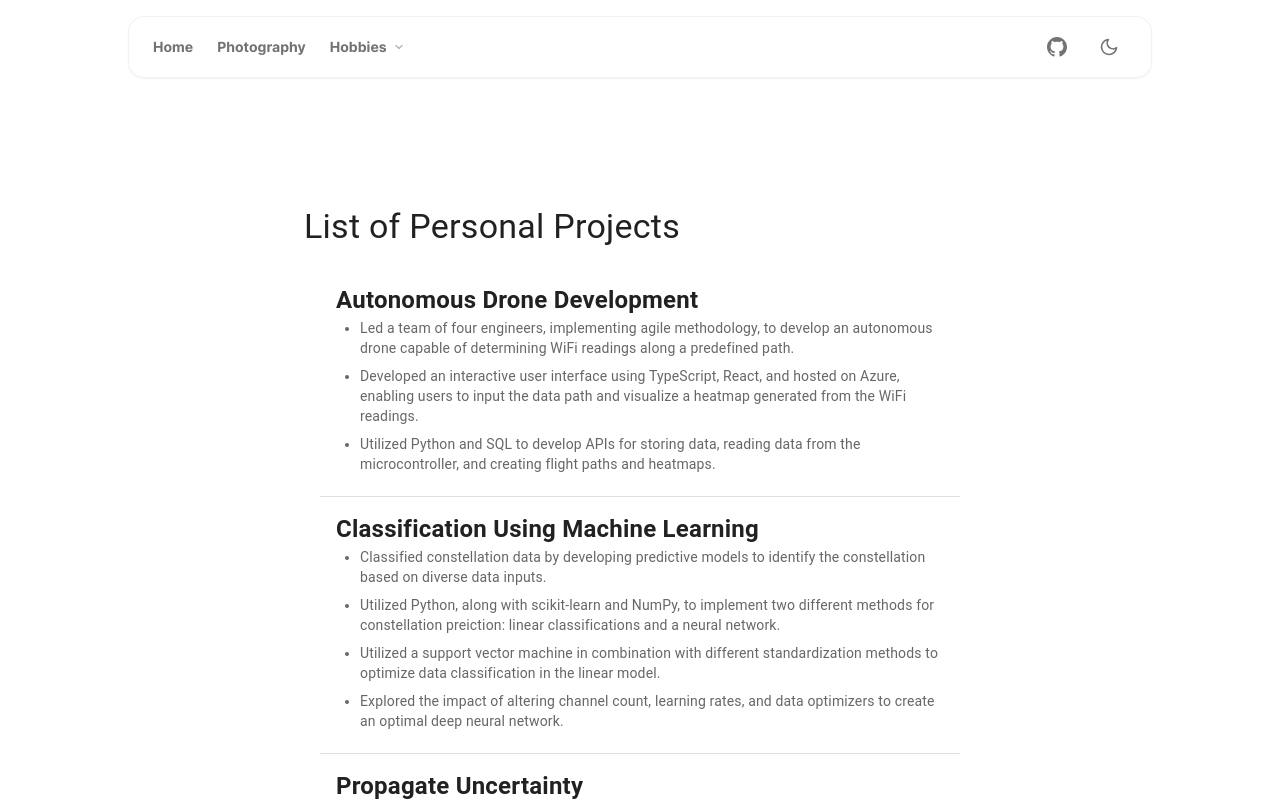
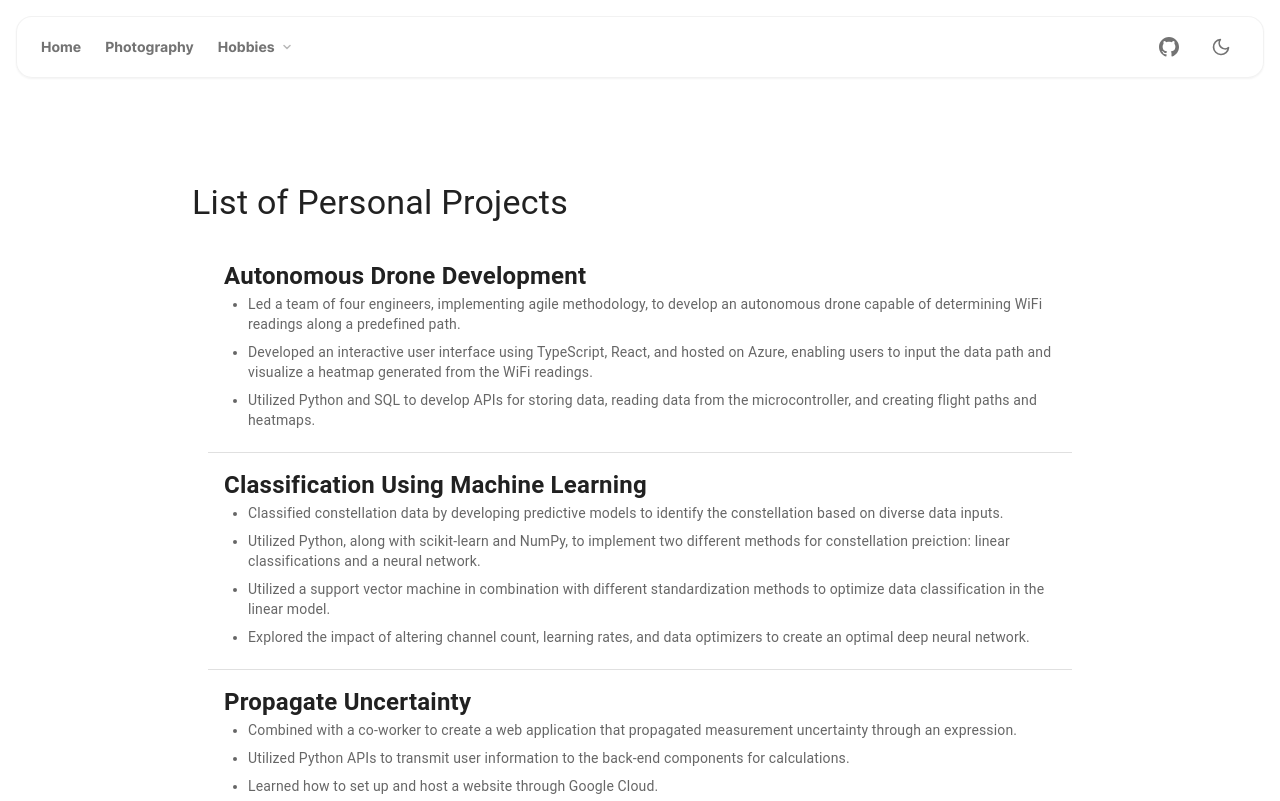
Before and after one commit to carson375/parker-carson, a Next.js app: page /projects in a window 1280 px wide. Shown: the top 801 px of the page. Built offline with nearby package versions, Linux system fonts and the light colour scheme.

Commit message:
Some adjustments to styling

```diff
--- a/components/Container/Container.tsx
+++ b/components/Container/Container.tsx
@@ -67,7 +67,7 @@ export default function Container(props: any) {
 
         {!hideNav && (
           <>
-            <nav className='sticky top-4 z-[9999] w-[calc(100%-2rem)] max-w-5xl mx-auto flex justify-between items-center px-4 md:px-6 py-3 rounded-2xl bg-white/70 dark:bg-gray-900/70 backdrop-blur-xl border border-gray-200/50 dark:border-gray-800/50 shadow-sm'>
+            <nav className='sticky top-4 z-[9999] w-[calc(100%-2rem)] max-w-[1400px] mx-auto flex justify-between items-center px-4 md:px-6 py-3 rounded-2xl bg-white/70 dark:bg-gray-900/70 backdrop-blur-xl border border-gray-200/50 dark:border-gray-800/50 shadow-sm'>
               {/* Desktop Navigation */}
               <div className='hidden md:flex flex-row items-center gap-6'>
                 <Link
@@ -286,10 +286,12 @@ export default function Container(props: any) {
         <main
           className={cn(
             !clean &&
-              'px-4 mt-12 mx-auto max-w-2xl flex flex-col justify-center gap-12 divide-y divide-gray-200 dark:divide-gray-900 rounded-lg py-12 md:py-24',
+              'px-4 mt-6 mx-auto flex flex-col justify-center gap-12 divide-y divide-gray-200 dark:divide-gray-900 rounded-lg py-6 md:py-12',
+            !clean && (fullWidth ? 'max-w-[1600px]' : 'max-w-2xl md:max-w-5xl lg:max-w-6xl xl:max-w-[1400px]'),
             clean && 'w-full mx-auto'
           )}
         >
+
           <div>{children}</div>
           <footer>
             <Footer />
--- a/pages/hobbies/golfing.tsx
+++ b/pages/hobbies/golfing.tsx
@@ -304,9 +304,9 @@ export default function Golfing() {
 
   return (
     <Container fullWidth={true}>
-      <div className='flex flex-col items-center justify-center space-y-12 py-8 md:py-16'>
+      <div className='flex flex-col items-center justify-center space-y-12 py-4 md:py-8'>
         {/* Hero Section */}
-        <div className='flex flex-col items-center text-center space-y-6 md:space-y-8 px-4 max-w-2xl mx-auto'>
+        <div className='flex flex-col items-center text-center space-y-6 md:space-y-8 px-4 max-w-4xl mx-auto'>
           <h1 className='text-4xl md:text-7xl font-black tracking-tight text-primary'>
             Golfing
           </h1>
@@ -319,7 +319,7 @@ export default function Golfing() {
         </div>
 
         {/* Seasons */}
-        <div className='w-full px-4 max-w-7xl mx-auto space-y-12 md:space-y-20'>
+        <div className='w-full px-4 max-w-[1400px] mx-auto space-y-12 md:space-y-20'>
           {seasons.map(season => {
             const allRounds = season.months.flatMap(m => m.roundsDetail)
             const totalRounds = allRounds.length
--- a/pages/hobbies/running.tsx
+++ b/pages/hobbies/running.tsx
@@ -254,9 +254,10 @@ export default function Running() {
 
   return (
     <Container fullWidth={true}>
-      <div className='flex flex-col items-center justify-center space-y-12 py-8 md:py-16'>
+      <div className='flex flex-col items-center justify-center space-y-12 py-4 md:py-8'>
+
         {/* Hero Section */}
-        <div className='flex flex-col items-center text-center space-y-6 md:space-y-8 px-4 max-w-2xl mx-auto'>
+        <div className='flex flex-col items-center text-center space-y-6 md:space-y-8 px-4 max-w-4xl mx-auto'>
           <h1 className='text-4xl md:text-7xl font-black tracking-tight text-primary'>
             Running
           </h1>
@@ -269,7 +270,7 @@ export default function Running() {
         </div>
 
         {/* 2025 Races Section */}
-        <div className='w-full px-4 max-w-7xl mx-auto'>
+        <div className='w-full px-4 max-w-[1400px] mx-auto'>
           <div className='flex items-center justify-between mb-6 md:mb-8'>
             <h2 className='text-2xl md:text-3xl font-bold text-primary'>2025 Races</h2>
           </div>
--- a/pages/hobbies/skiing.tsx
+++ b/pages/hobbies/skiing.tsx
@@ -218,9 +218,9 @@ export default function Skiing() {
 
   return (
     <Container fullWidth={true}>
-      <div className='flex flex-col items-center justify-center space-y-12 py-8 md:py-16'>
+      <div className='flex flex-col items-center justify-center space-y-12 py-4 md:py-8'>
         {/* Hero Section */}
-        <div className='flex flex-col items-center text-center space-y-6 md:space-y-8 px-4 max-w-2xl mx-auto'>
+        <div className='flex flex-col items-center text-center space-y-6 md:space-y-8 px-4 max-w-4xl mx-auto'>
           <h1 className='text-4xl md:text-7xl font-black tracking-tight text-primary'>
             Skiing
           </h1>
@@ -234,7 +234,7 @@ export default function Skiing() {
         </div>
 
         {/* Seasons Section */}
-        <div className='w-full px-4 max-w-7xl mx-auto'>
+        <div className='w-full px-4 max-w-[1400px] mx-auto'>
           <div className='flex items-center justify-between mb-6 md:mb-8'>
             <h2 className='text-2xl md:text-3xl font-bold text-primary'>Season Recaps</h2>
           </div>
--- a/pages/index.tsx
+++ b/pages/index.tsx
@@ -5,14 +5,14 @@ import Container from 'components/Container'
 export default function Home() {
   return (
     <Container>
-      <div className='flex flex-col items-center justify-center space-y-12 py-8 md:py-16'>
+      <div className='max-w-4xl mx-auto flex flex-col items-center justify-center space-y-12 py-4 md:py-8'>
         {/* New Refined Hero Section */}
         <div className='flex flex-col items-center text-center space-y-8 px-4'>
           <h1 className='text-4xl md:text-6xl font-black tracking-tight text-primary'>
             Parker Carson
           </h1>
 
-          <div className='max-w-2xl space-y-6'>
+          <div className='max-w-4xl space-y-6'>
             {/* Quick Snapshot Template */}
             <div className='flex flex-wrap justify-center gap-3 md:gap-4 text-xs md:text-base font-medium'>
               <span className='px-3 py-1 rounded-full bg-gray-100 dark:bg-gray-800 text-secondary'>
--- a/pages/photos.tsx
+++ b/pages/photos.tsx
@@ -155,7 +155,7 @@ export default function Photos() {
           </div>
 
           {/* Content */}
-          <div className='w-full max-w-5xl mx-auto py-8 md:py-12 px-4'>
+          <div className='w-full max-w-[1400px] mx-auto py-8 md:py-12 px-4'>
             <div key={currentTrip.name} className='space-y-8 md:space-y-12'>
               <div className='space-y-4'>
                 <h2 className='text-3xl md:text-6xl font-black text-primary tracking-tight'>
@@ -188,9 +188,9 @@ export default function Photos() {
   // GRID VIEW (Default)
   return (
     <Container fullWidth={true}>
-      <div className='flex flex-col items-center justify-center space-y-12 py-8 md:py-16'>
+      <div className='flex flex-col items-center justify-center space-y-12 py-4 md:py-8'>
         {/* Hero Section */}
-        <div className='flex flex-col items-center text-center space-y-6 md:space-y-8 px-4 max-w-2xl mx-auto'>
+        <div className='flex flex-col items-center text-center space-y-6 md:space-y-8 px-4 max-w-4xl mx-auto'>
           <h1 className='text-4xl md:text-7xl font-black tracking-tight text-primary'>
             Photography
           </h1>
--- a/pages/projects.tsx
+++ b/pages/projects.tsx
@@ -48,14 +48,8 @@ export default function Projects() {
   ])
 
   return (
-    <Container
-      sx={{
-        maxWidth: '800px', // Increase the maximum width of the container
-        margin: '0 auto', // Center the container
-        padding: '2rem', // Add padding for better spacing
-      }}
-    >
-      <div className='flex flex-col items-center justify-center inset-0'>
+    <Container>
+      <div className='max-w-4xl mx-auto py-12 px-4'>
         <Box
           sx={{
             flexGrow: 1,
```
